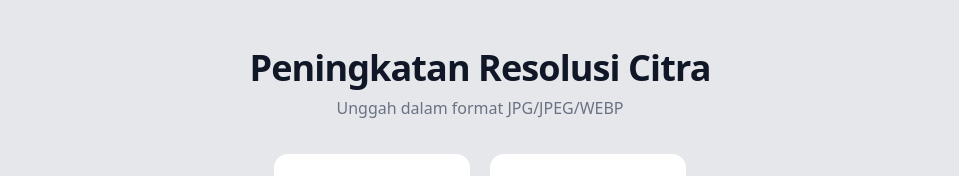
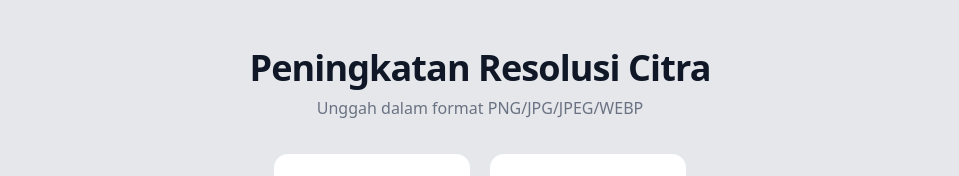
Before and after one commit to AryoBimoPrakoso/image-upscale-fe, a Next.js app: page / in a window 1280 px wide. Shown: the top 176 px of the page, without its empty margins (160-1119 px from the left). Built offline with nearby package versions, Linux system fonts and the light colour scheme.

Commit message:
png format

```diff
--- a/app/page.tsx
+++ b/app/page.tsx
@@ -6,11 +6,6 @@ import ImageUploader from "@/components/ImageUploader";
 import ResultPanel from "@/components/ResultPanel";
 import ComparisonView from "@/components/ComparisonView";
 
-/**
- * Halaman utama — hanya bertugas sebagai layout.
- * Semua state dan logic dikelola oleh hook useUpscale.
- * Semua UI dikelola oleh komponen masing-masing.
- */
 export default function Home() {
   const {
     file,
@@ -41,7 +36,7 @@ export default function Home() {
           <h1 className="text-4xl font-bold tracking-tight text-gray-900">
             Peningkatan Resolusi Citra
           </h1>
-          <p className="text-gray-500 font-medium">Unggah dalam format JPG/JPEG/WEBP</p>
+          <p className="text-gray-500 font-medium">Unggah dalam format PNG/JPG/JPEG/WEBP</p>
         </div>
 
         {/* Pemilih skala */}
--- a/components/ImageUploader.tsx
+++ b/components/ImageUploader.tsx
@@ -76,7 +76,7 @@ export default function ImageUploader({
           type="file"
           className="hidden"
           disabled={loading}
-          accept="image/jpeg,image/webp"
+          accept="image/png,image/jpeg,image/webp"
           onChange={(e) => onFileChange(e.target.files?.[0] ?? null)}
         />
       </label>
```
